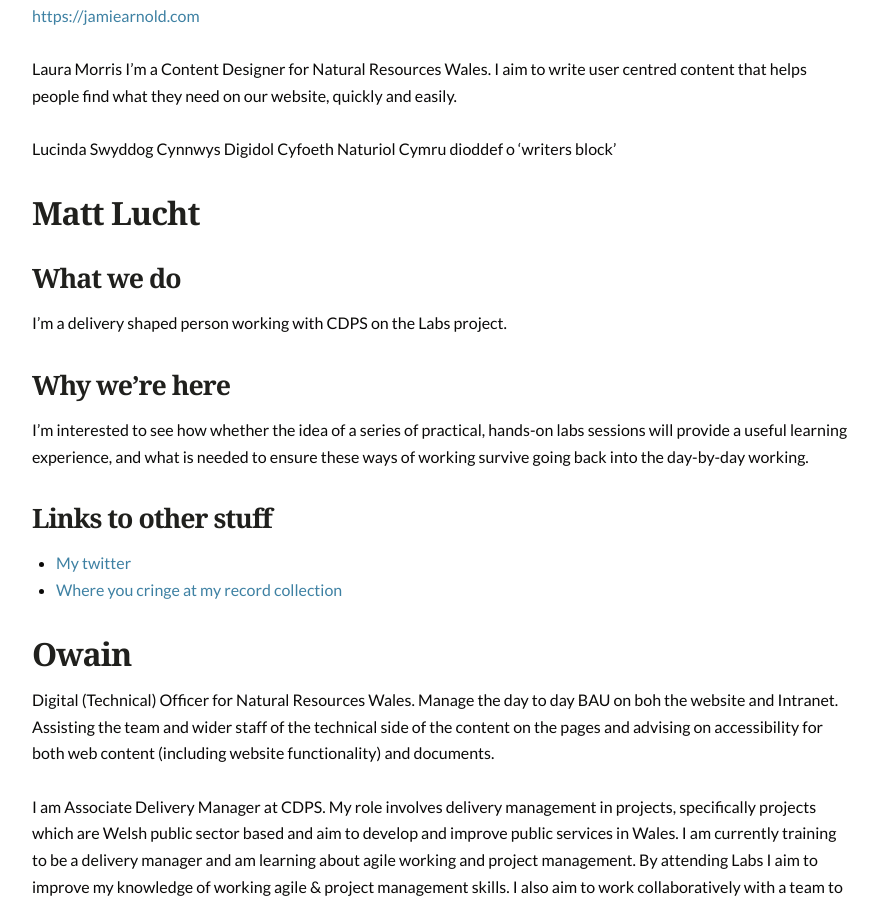
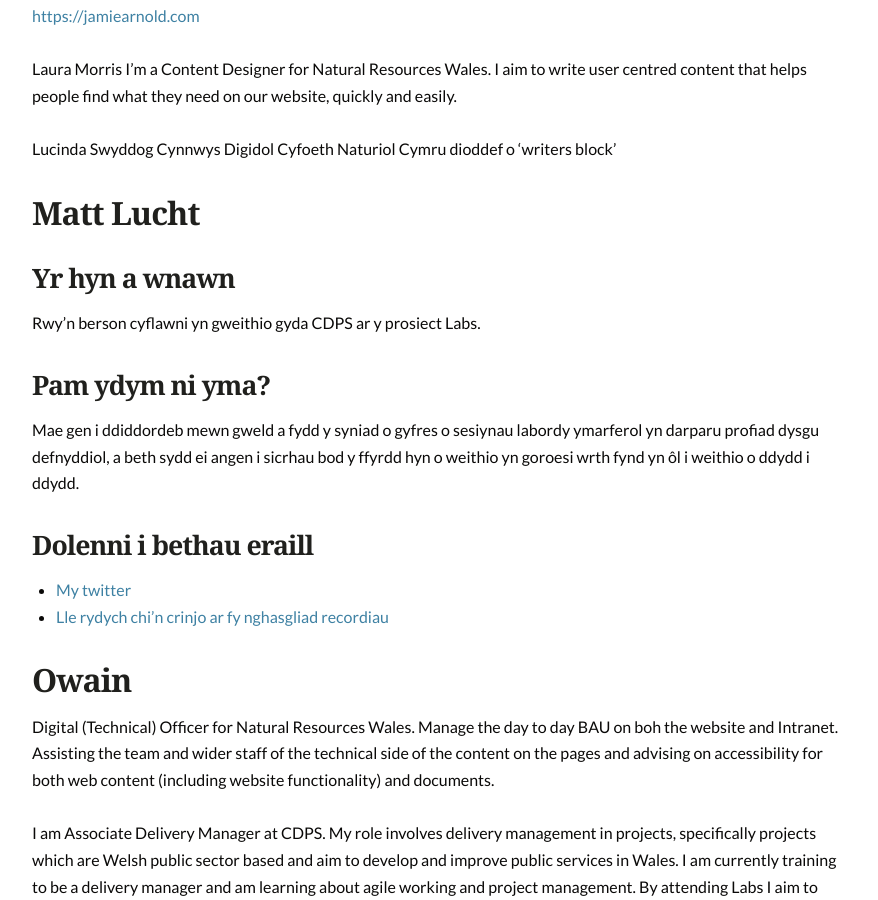
Before and after one commit to nrw-lab/nrw-lab.github.io, a Jekyll site: the page built from cy/team/index.md, in a window 1280 px wide and 900 px high, scrolled down 1146 px. Shown: the whole window, without its empty margins (198-1076 px from the left). Built offline with Jekyll 4.4.1, drawn with Linux system fonts in a browser that asks for light colours.

Commit message:
Update matt-lucht.md

```diff
--- a/cy/team/_members/matt-lucht.md
+++ b/cy/team/_members/matt-lucht.md
@@ -1,14 +1,14 @@
 # Matt Lucht
 
-## What we do
+## Yr hyn a wnawn
 
-I’m a delivery shaped person working with CDPS on the Labs project.
+Rwy'n berson cyflawni yn gweithio gyda CDPS ar y prosiect Labs.
 
-## Why we’re here
 
-I’m interested to see how whether the idea of a series of practical, hands-on labs sessions will provide a useful learning experience, and what is needed to ensure these ways of working survive going back into the day-by-day working.
+## Pam ydym ni yma?
+Mae gen i ddiddordeb mewn gweld a fydd y syniad o gyfres o sesiynau labordy ymarferol yn darparu profiad dysgu defnyddiol, a beth sydd ei angen i sicrhau bod y ffyrdd hyn o weithio yn goroesi wrth fynd yn ôl i weithio o ddydd i ddydd.
 
-## Links to other stuff
+## Dolenni i bethau eraill
 
 * [My twitter](https://twitter.com/mattlucht)
-* [Where you cringe at my record collection](https://www.discogs.com/user/mattlucht)
+* [Lle rydych chi'n crinjo ar fy nghasgliad recordiau](https://www.discogs.com/user/mattlucht)
```
